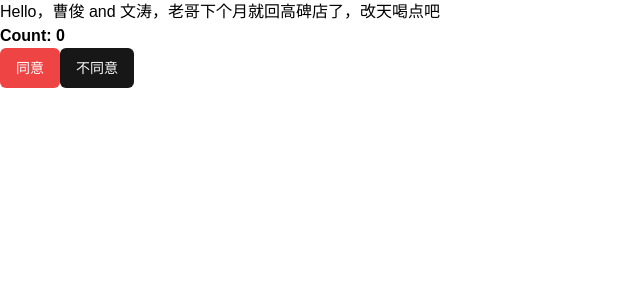
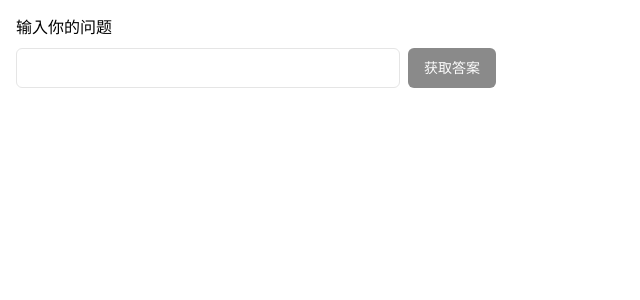
Before and after one commit to liwei-007/ssr, a Next.js app: page / in a window 1280 px wide. Shown: the top 300 px of the page, without its empty margins (0-640 px from the left). Built offline with nearby package versions, Linux system fonts and the light colour scheme.

Commit message:
模型接入

```diff
--- a/next.config.ts
+++ b/next.config.ts
@@ -6,7 +6,7 @@ const nextConfig: NextConfig = {
   assetPrefix:
     process.env.NODE_ENV === "production"
       ? "https://read-ssr.oss-cn-hangzhou.aliyuncs.com"
-      : "/",
+      : "",
 };
 
 export default nextConfig;
--- a/package.json
+++ b/package.json
@@ -15,8 +15,10 @@
     "clsx": "^2.1.1",
     "lucide-react": "^0.475.0",
     "next": "15.1.7",
+    "openai": "^4.85.4",
     "react": "^19.0.0",
     "react-dom": "^19.0.0",
+    "react-markdown": "^10.0.0",
     "react-redux": "^9.2.0",
     "tailwind-merge": "^3.0.2",
     "tailwindcss-animate": "^1.0.7"
--- /dev/null
+++ b/src/components/markdown/ReactMarkdown.tsx
@@ -0,0 +1,14 @@
+import React from "react";
+import ReactMarkdown from "react-markdown";
+
+interface Props {
+  content: string;
+}
+
+const MarkdownComponent = ({
+  content = ' "# 标题\n这是一段Markdown文本。"',
+}: Props) => {
+  return <ReactMarkdown>{content}</ReactMarkdown>;
+};
+
+export default MarkdownComponent;
--- /dev/null
+++ b/src/components/ui/input.tsx
@@ -0,0 +1,22 @@
+import * as React from "react"
+
+import { cn } from "@/lib/utils"
+
+const Input = React.forwardRef<HTMLInputElement, React.ComponentProps<"input">>(
+  ({ className, type, ...props }, ref) => {
+    return (
+      <input
+        type={type}
+        className={cn(
+          "flex h-10 w-full rounded-md border border-input bg-background px-3 py-2 text-base ring-offset-background file:border-0 file:bg-transparent file:text-sm file:font-medium file:text-foreground placeholder:text-muted-foreground focus-visible:outline-none focus-visible:ring-2 focus-visible:ring-ring focus-visible:ring-offset-2 disabled:cursor-not-allowed disabled:opacity-50 md:text-sm",
+          className
+        )}
+        ref={ref}
+        {...props}
+      />
+    )
+  }
+)
+Input.displayName = "Input"
+
+export { Input }
--- a/src/pages/index.tsx
+++ b/src/pages/index.tsx
@@ -1,25 +1,56 @@
 import type { NextPage } from "next";
 // import Link from "next/link";
 import { useSelector, useDispatch } from "react-redux";
-import { increment, decrement } from "../store/counterSlice";
+// import { increment, decrement } from "../store/counterSlice";
 import type { RootState } from "../store";
 import { Button } from "@/components/ui/button";
+import { getAnswerContent } from "@/utils/api";
+import ReactMarkdown from "@/components/markdown/ReactMarkdown";
+import { useState } from "react";
+import { Input } from "@/components/ui/input";
 
 const Home: NextPage = () => {
   const count = useSelector((state: RootState) => state.counter.value);
-  const dispatch = useDispatch();
+  const [message, setMessage] = useState("");
+  const [loading, setLoading] = useState<boolean>(false);
+  const [value, setValue] = useState("");
+  // const dispatch = useDispatch();
 
   return (
-    <div>
-      <h1>Hello，曹俊 and 文涛，老哥下个月就回高碑店了，改天喝点吧</h1>
-      <p className="font-bold">Count: {count}</p>
-      <Button
+    <div className="p-4">
+      <h1>输入你的问题</h1>
+      <div className="flex items-center">
+        <Input
+          onChange={(evt) => {
+            setValue(evt.target?.value);
+          }}
+          className="w-96"
+        />
+        {/* <p className="font-bold">Count: {count}</p> */}
+        {/* <Button
         className="bg-red-500 hover:bg-red-600 text-white"
         onClick={() => dispatch(increment())}
       >
         同意
       </Button>
-      <Button onClick={() => dispatch(decrement())}>不同意</Button>
+      <Button className="m-2" onClick={() => dispatch(decrement())}>
+        不同意
+      </Button> */}
+        <Button
+          disabled={loading || !value}
+          className="m-2"
+          onClick={async () => {
+            setLoading(true);
+            const response = await getAnswerContent({ input: value });
+            setMessage(response?.message);
+            setLoading(false);
+            console.log(1111, response);
+          }}
+        >
+          {loading ? "获取中，请稍等。。。" : "获取答案"}
+        </Button>
+      </div>
+
       {/* <nav>
         <ul>
           <li>
@@ -30,8 +61,31 @@ const Home: NextPage = () => {
           </li>
         </ul>
       </nav> */}
+      <ReactMarkdown content={message} />
     </div>
   );
 };
 
+export async function getServerSideProps() {
+  try {
+    // const response = await getAnswerContent();
+    // 发起接口请求
+    // const response = await fetch("https://api.example.com/data");
+    // const data = await response.json();
+
+    return {
+      props: {
+        data: {},
+      },
+    };
+  } catch (error) {
+    console.error("接口请求出错:", error);
+    return {
+      props: {
+        data: null,
+      },
+    };
+  }
+}
+
 export default Home;
--- /dev/null
+++ b/src/utils/api.ts
@@ -0,0 +1,21 @@
+import OpenAI from "openai";
+import { useEffect } from "react";
+
+const openai = new OpenAI({
+  baseURL: "https://api.deepseek.com",
+  apiKey: "sk-b741625a0a084b3195803bff0cb66327",
+  dangerouslyAllowBrowser: true,
+});
+
+async function getAnswerContent({ input }: { input: string }) {
+  const completion = await openai.chat.completions.create({
+    messages: [{ role: "system", content: input }],
+    model: "deepseek-chat",
+  });
+
+  return {
+    message: completion.choices[0].message.content,
+  };
+}
+
+export { getAnswerContent };
```
Also changed, not shown: 2 other files (tests, documents, lock files or other folders).
